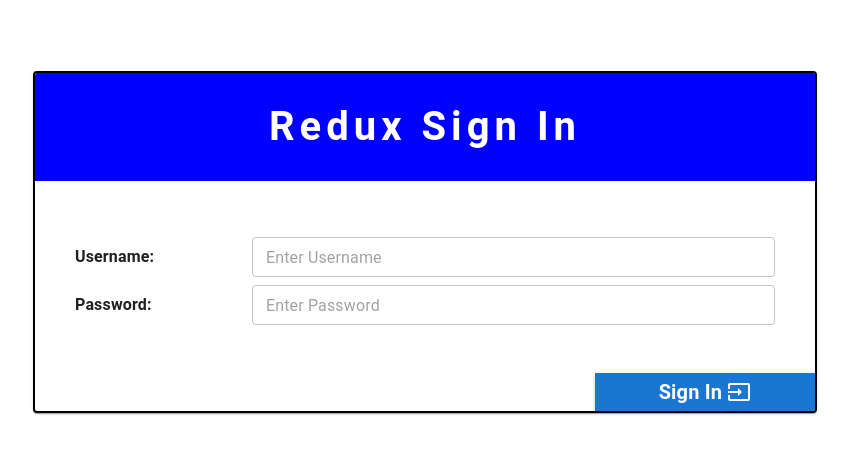
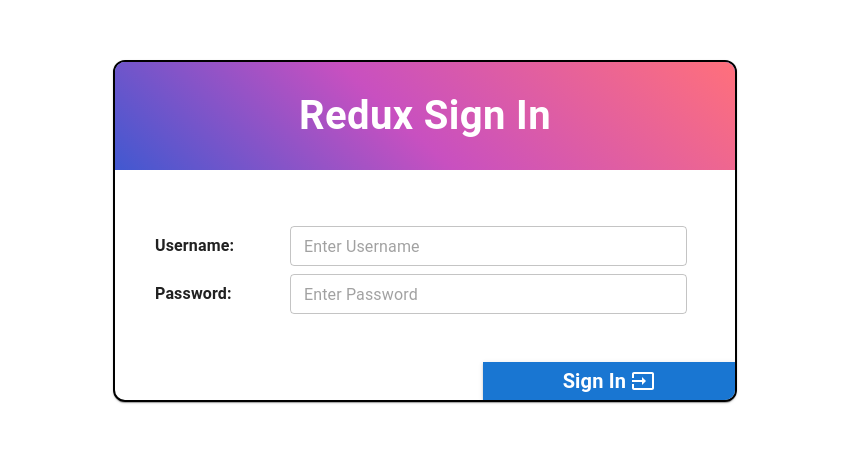
Before and after one commit to Muaz-Ashraf/Authentication---Redux--MySQL--JWT, a React (Vite) app in the folder Frontend Redux/: page /signin in a window 1280 px wide. Shown: the part 177-630 px from the top of the page, without its empty margins (215-1064 px from the left). Built offline with nearby package versions, Linux system fonts and the light colour scheme; a web font is replaced by a local one.

Commit message:
gradient

```diff
--- a/Frontend Redux/src/components/SignIn.jsx
+++ b/Frontend Redux/src/components/SignIn.jsx
@@ -60,19 +60,46 @@ const SignInForm = () => {
 
 	return (
 		<form onSubmit={handleSubmit(onSubmit)}>
-			<Box sx={{ p: { xs: "3rem", md: "10rem", lg: "15rem" } }}>
-				<Card sx={{ border: "2px solid black" }}>
+			<Box
+				sx={{
+					display: "flex",
+					justifyContent: "center",
+					alignItems: "center",
+					height: "100dvh",
+					width: "auto",
+					px: { xs: "3rem", md: "10rem", lg: "20rem" },
+				}}
+			>
+				<Card
+					sx={{
+						border: "2px solid black",
+						borderRadius: 3,
+						transition: "all 0.6s ease-in-out",
+					}}
+				>
 					<Typography
-						bgcolor={"blue"}
 						fontSize={40}
 						py={3}
 						fontWeight={"bold"}
 						textAlign={"center"}
 						color={"white"}
-						letterSpacing={5}
+						sx={{
+							backgroundColor: "#4158D0",
+							backgroundImage:
+								"linear-gradient(43deg, #4158D0 0%, #C850C0 46%, #ff707b 100%)",
+							transition:
+								"background-color 2s ease-in-out, letter-spacing 2s ease-in-out",
+							"&:hover": {
+								letterSpacing: "0.5rem",
+								backgroundColor: "#ff707b",
+								backgroundImage:
+									"linear-gradient(43deg, #ff707b 0%, #C850C0 30%, #4158D0 66%, #f24cbc 100%)",
+							},
+						}}
 					>
 						Redux Sign In
 					</Typography>
+
 					<Grid
 						container
 						alignItems={{ xs: "flex-start", sm: "center" }}
@@ -80,6 +107,8 @@ const SignInForm = () => {
 						spacing={1}
 						my={6}
 						px={5}
+						width={"100%"}
+						height={"100%"}
 						direction={{ xs: "column", sm: "row" }}
 					>
 						<Grid
@@ -143,26 +172,33 @@ const SignInForm = () => {
 						<Button
 							sx={{
 								display: "flex",
-
 								alignItems: "center",
 								textTransform: "none",
-								transition: "all 1s ease-in-out",
 								borderRadius: 0,
+								transition: "all 0.6s ease-in-out",
 								"&:hover": {
-									bgcolor: "magenta",
+									bgcolor: "green",
+									borderTopLeftRadius: 10,
 									"& svg": {
-										transform: "translateX(50px)",
-										transition: "all 1s ease-in-out",
+										transform: "translateX(60px)",
 									},
 								},
-								px: 8,
+								"& svg": {
+									transition: "all 0.6s ease-in-out",
+								},
+								px: 10,
 							}}
 							size="small"
 							type="submit"
 							variant="contained"
 							color="primary"
 						>
-							<Typography sx={{ fontSize: 20, fontWeight: "bold" }}>
+							<Typography
+								sx={{
+									fontSize: 20,
+									fontWeight: "bold",
+								}}
+							>
 								Sign In
 							</Typography>
 							<InputIcon sx={{ ml: 0.6 }} />
```
